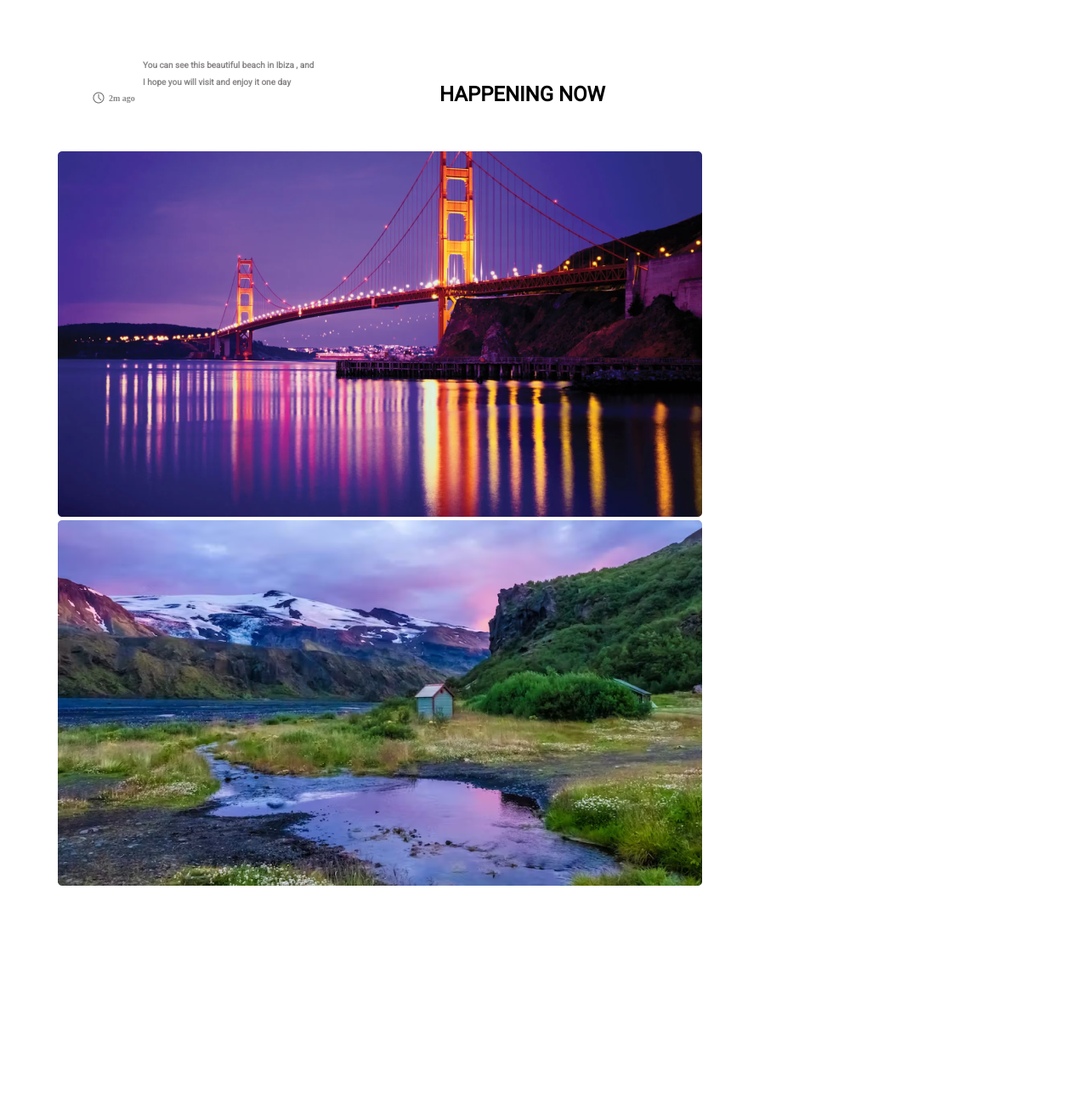
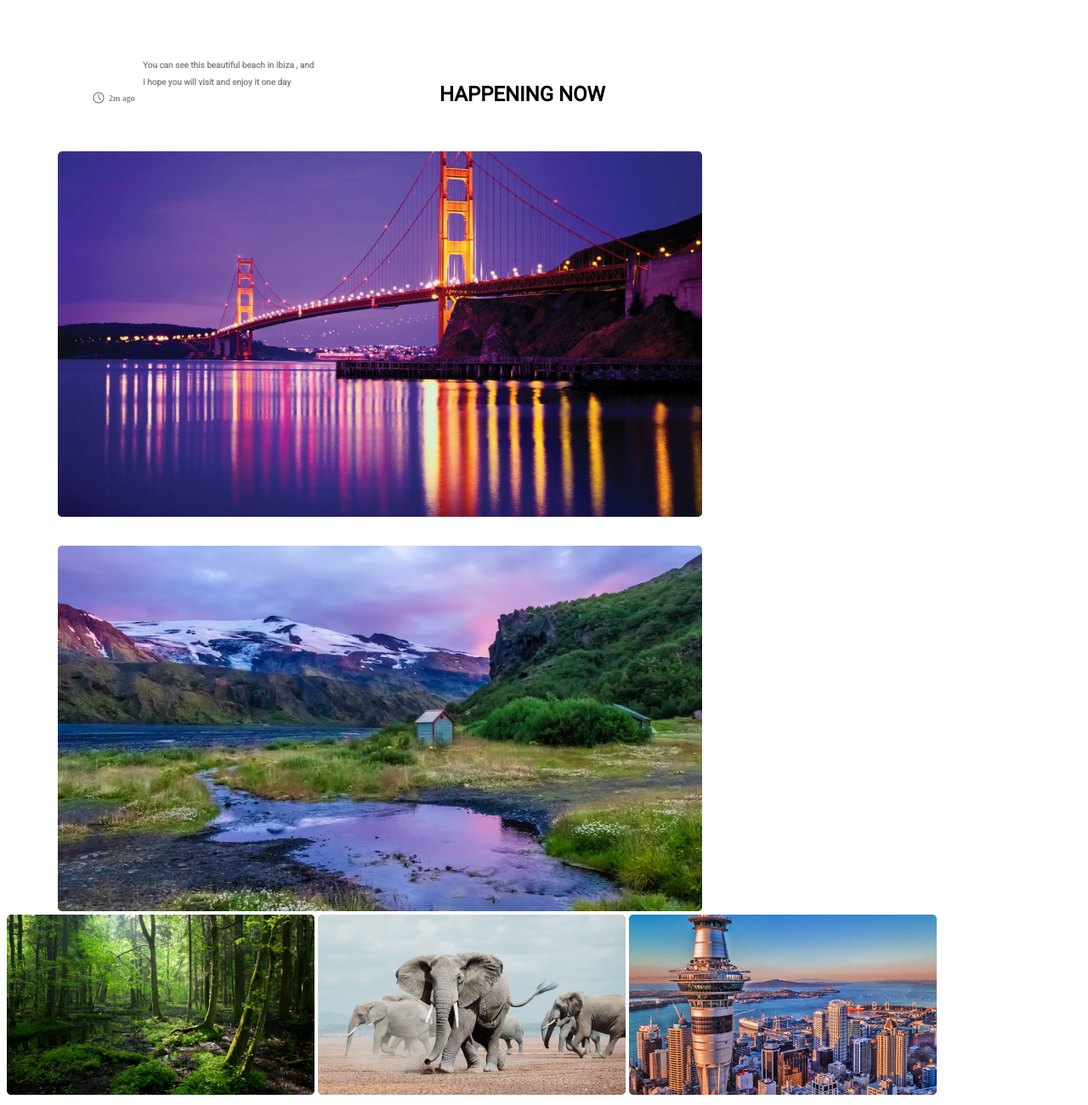
Before and after one commit to ananikolomidze/lecture6, a plain HTML site: page index.html in a window 1280 px wide. Shown: the part 696-1996 px from the top of the page at 85% size. Before the commit the page ends 1750 px from the top, so only its background shows below. Drawn offline with Linux system fonts and the light colour scheme.

Commit message:
lecture6

```diff
--- a/css/styles.css
+++ b/css/styles.css
@@ -52,6 +52,7 @@ font-weight: 700;
 line-height: 28.13px;
 text-align: left;
 margin-left: 85px;
+margin-bottom: 30px;
 }
 
 .content,.content1, .content2{
@@ -203,15 +204,30 @@ margin-left: 85px;
 	font-weight: 700;
 	color: #8A8787;
 	vertical-align: middle;
+
 }
-section,.pic{
+section.pic{
 margin-left: 60px;
 
 }
 
 .pic1{
 	margin-top: 20px;
+	margin-bottom: 30px;
+	width: 758px;
+height: 430px;
+border-radius: 5px 0px 0px 0px;
+
+
 }
 .pic2:{
 	padding-top: 20px;
+	width: 758px;
+height: 430px;
+
+
 }
+
+.pic1,.pic3{
+	display: inline-block;
+}
--- a/index.html
+++ b/index.html
@@ -60,7 +60,13 @@
   <img class="pic1" src="images/Rectangle 7.png">
   <img class="pic2" src="images/Rectangle 8.png">
 
-</sectimg >
+</section >
+
+<section class="picc">
+  <img class="pic3" src="images/Rectangle 9.png">
+  <img class="pic4" src="images/Rectangle 10.png">
+  <img class="pic5" src="images/Rectangle 11.png">
+</section>
 
     </body>
 
```
